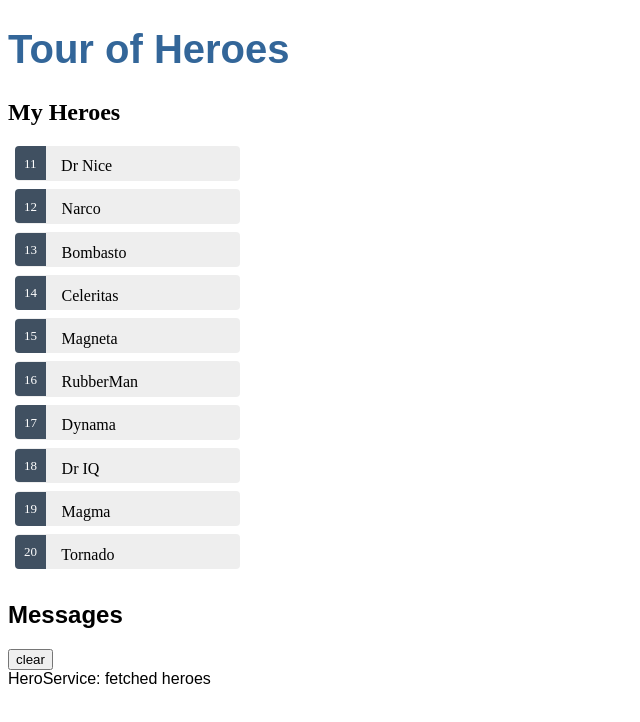
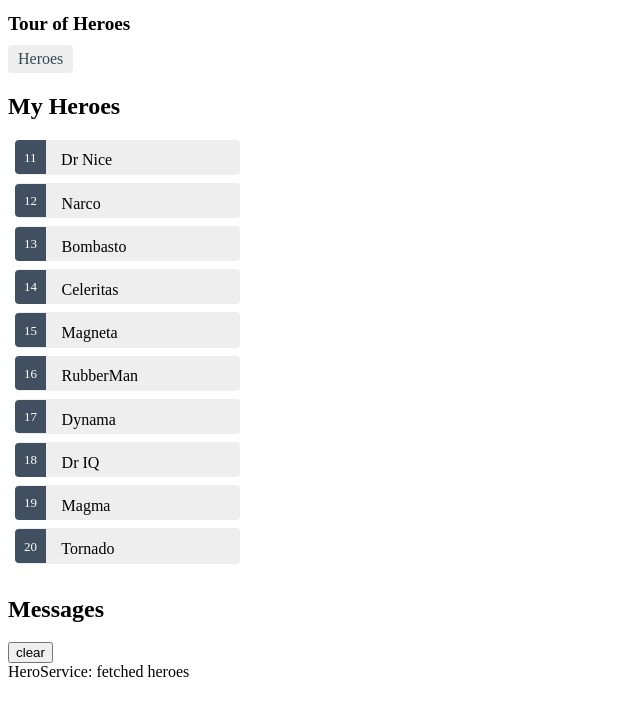
Before and after one commit to nancyruya/angular-tour-of-heroes, an Angular app: page /heroes in a window 1280 px wide. Shown: the top 722 px of the page, without its empty margins (0-640 px from the left). Built offline with nearby package versions, Linux system fonts and the light colour scheme.

Commit message:
routerlink heroes and update css

```diff
--- a/src/app/app.component.css
+++ b/src/app/app.component.css
@@ -1,22 +1,28 @@
-/* Application-wide Styles */
+
 h1 {
-    color: #369;
-    font-family: Arial, Helvetica, sans-serif;
-    font-size: 250%;
-  }
-  h2, h3 {
-    color: #444;
-    font-family: Arial, Helvetica, sans-serif;
-    font-weight: lighter;
-  }
-  body {
-    margin: 2em;
-  }
-  body, input[type="text"], button {
-    color: #333;
-    font-family: Cambria, Georgia;
-  }
-  /* everywhere else */
-  * {
-    font-family: Arial, Helvetica, sans-serif;
-  }
+  font-size: 1.2em;
+  margin-bottom: 0;
+}
+h2 {
+  font-size: 2em;
+  margin-top: 0;
+  padding-top: 0;
+}
+nav a {
+  padding: 5px 10px;
+  text-decoration: none;
+  margin-top: 10px;
+  display: inline-block;
+  background-color: #eee;
+  border-radius: 4px;
+}
+nav a:visited, a:link {
+  color: #334953;
+}
+nav a:hover {
+  color: #039be5;
+  background-color: #cfd8dc;
+}
+nav a.active {
+  color: #039be5;
+}
--- a/src/app/app.component.html
+++ b/src/app/app.component.html
@@ -1,3 +1,6 @@
 <h1>{{ title }}</h1>
+<nav>
+    <a routerLink="/heroes">Heroes</a>
+</nav>
 <router-outlet></router-outlet>
 <app-messages></app-messages>
```
